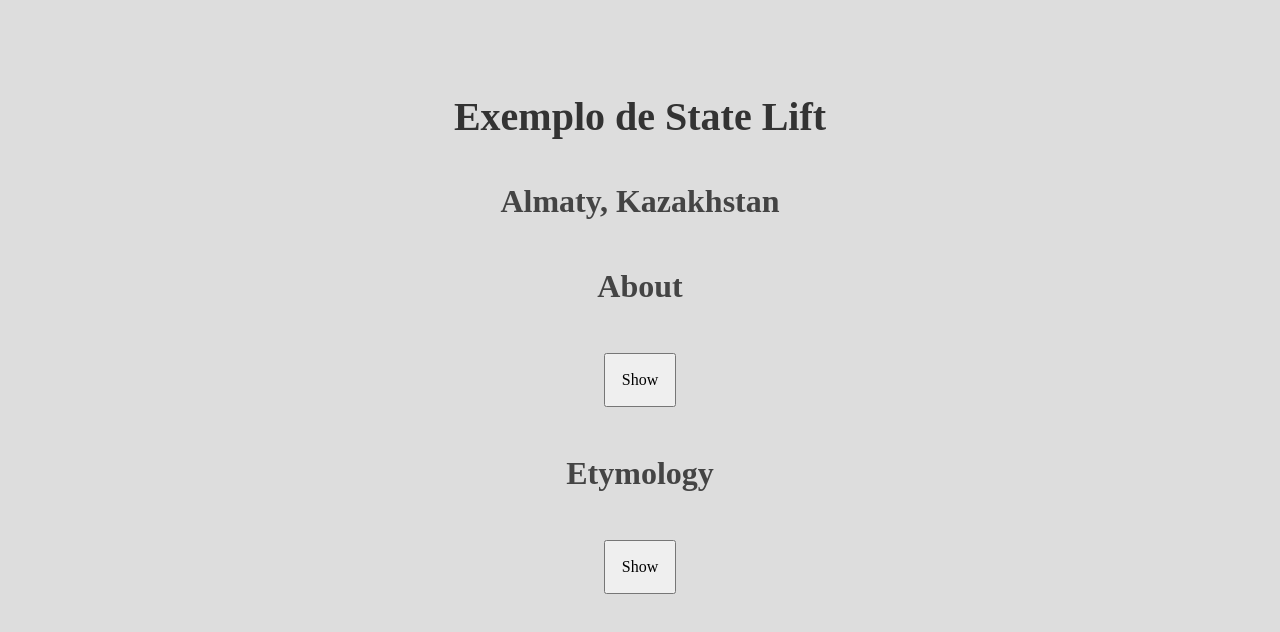
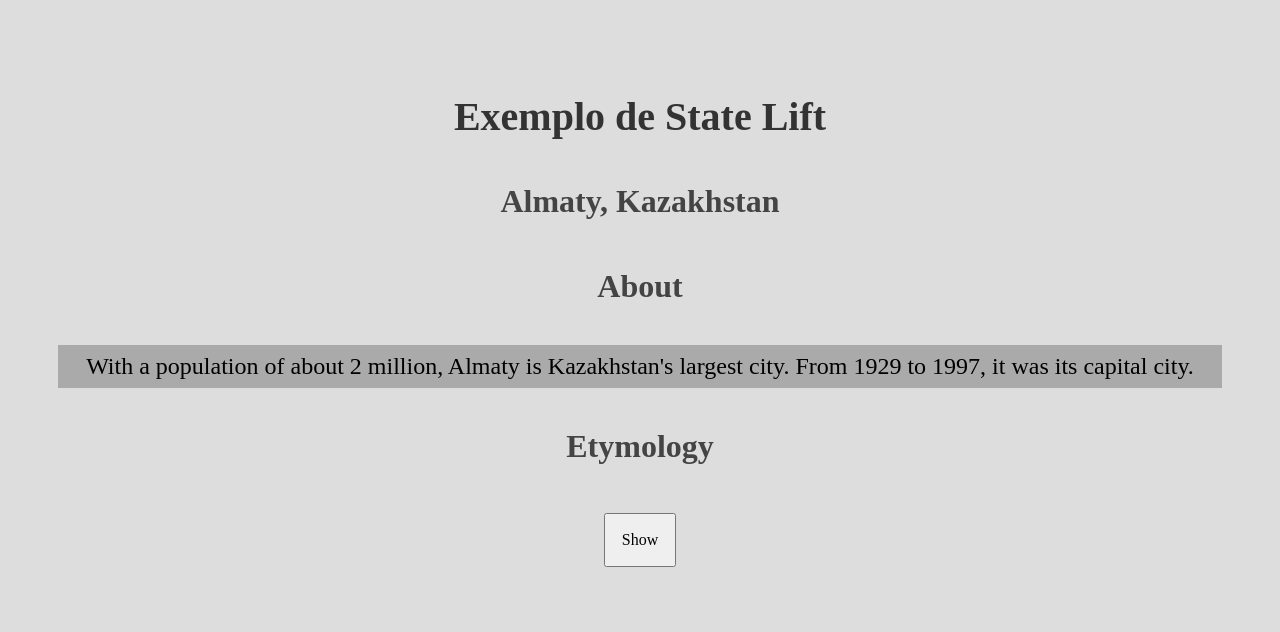
Before and after one commit to cleytonmuto/curso-react, a React (Create React App) app: page / in a window 1280 px wide. Shown: the top 632 px of the page. Built offline with nearby package versions, Linux system fonts and the light colour scheme.

Commit message:
feat: added an example about state lifting

```diff
--- a/src/components/Accordion.jsx
+++ b/src/components/Accordion.jsx
@@ -1,14 +1,15 @@
-import React from 'react';
+import {useState, React} from 'react';
 import Panel from './Panel';
 
 const Accordion = () => {
+  const [activeIndex, setActiveIndex] = useState(0);
   return (
     <div>
       <h2>Almaty, Kazakhstan</h2>
-      <Panel title="About">
+      <Panel title="About" isActive={activeIndex === 0} onShow={() => setActiveIndex(0)}>
         With a population of about 2 million, Almaty is Kazakhstan's largest city. From 1929 to 1997, it was its capital city.
       </Panel>
-      <Panel title="Etymology">
+      <Panel title="Etymology" isActive={activeIndex === 1} onShow={() => setActiveIndex(1)}>
         The name comes from <span lang="kk-KZ">алма</span>, the Kazakh word for "apple" and is often translated as "full of apples". In fact, the region surrounding Almaty is thought to be the ancestral home of the apple, and the wild <i lang="la">Malus sieversii</i> is considered a likely candidate for the ancestor of the modern domestic apple.
       </Panel>
     </div>
--- a/src/components/Panel.jsx
+++ b/src/components/Panel.jsx
@@ -1,14 +1,13 @@
-import {useState, React} from 'react';
+import {React} from 'react';
 
-const Panel = ({title, children}) => {
-  const [isActive, setIsActive] = useState(false);
+const Panel = ({title, children, isActive, onShow}) => {
   return (
     <section className="panel">
       <h3>{title}</h3>
       {isActive ? (
         <p>{children}</p>
       ) : (
-        <button onClick={() => setIsActive(true)}>Show</button>
+        <button onClick={onShow}>Show</button>
       )}
     </section>
   );
```
